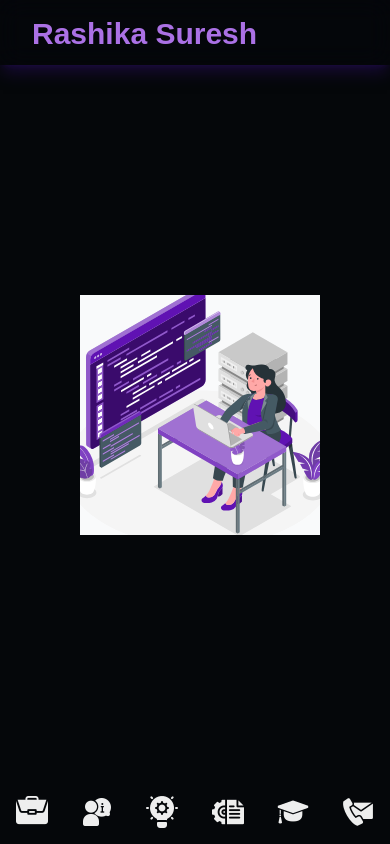
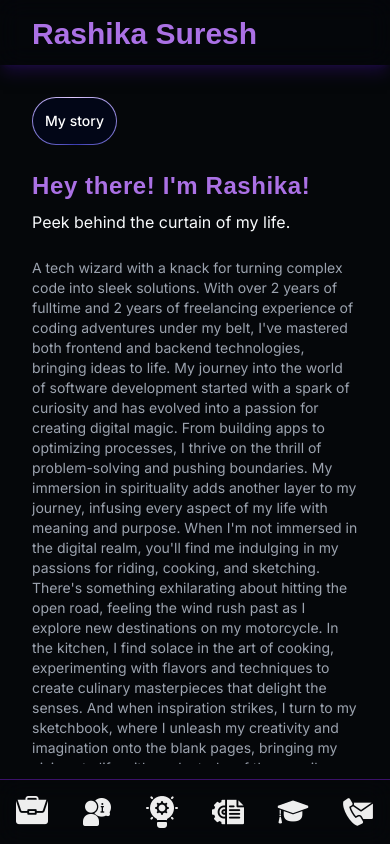
Before and after one commit to Rashika258/portfolio, a Next.js app: page /about in a window 390 px wide. Built offline with nearby package versions, Linux system fonts and the light colour scheme; a web font is replaced by a local one.

Commit message:
About page responsiveness

```diff
--- a/app/about/page.tsx
+++ b/app/about/page.tsx
@@ -3,30 +3,28 @@ import { aboutContent, aboutWords } from "@/components/data";
 import { DirectionAwareHoverCard } from "@/components/ui/direction-aware-hover-card";
 import HeaderText from "@/components/ui/header-text";
 import { TextGenerateEffect } from "@/components/ui/text-generate-effect";
-
-import Image from "next/image";
 import * as React from "react";
 
 export default function About() {
   return (
-    <div className="relative flex h-[calc(100vh-145px)] w-full  px-20 mt-[65px] mb-[80px] overflow-y-auto">
-      <div className="relative  flex items-center justify-center">
+    <div className="relative flex flex-col md:flex-row h-[calc(100vh-145px)] w-full px-8 md:px-20 mt-[65px] mb-[80px] overflow-y-auto">
+      <div className="relative hidden  md:flex items-center justify-center">
         <DirectionAwareHoverCard imageUrl={"/about_bg.svg"}>
           <p className="font-bold text-xl">Rashika</p>
           <p className="font-normal text-sm">25, August, 2000</p>
         </DirectionAwareHoverCard>
       </div>
-      <div className="pl-20 py-10 flex flex-col items-center justify-center">
+      <div className="md:pl-20 md:py-10 flex flex-col items-center justify-center">
         <HeaderText text="My story" />
 
         <TextGenerateEffect words={aboutWords} className="w-full" />
-        <div className="py-2  w-full items-center justify-start flex ">
+        <div className="py-2 text-base w-full items-center justify-start flex ">
           Peek behind the curtain of my life.
         </div>
 
         <div
           className="
-            flex w-full py-4 text-gray-400 text-base text-justify"
+            flex w-full py-4 text-gray-400 text-sm md:text-base text-left md:text-justify"
         >
           {aboutContent}
         </div>
--- a/components/ui/mobile-navbar.tsx
+++ b/components/ui/mobile-navbar.tsx
@@ -5,7 +5,7 @@ import Link from "next/link";
 
 const MobileNavbar = () => {
   return (
-    <div className="flex items-center justify-between p-4 w-full md:hidden bottom-0 z-50 fixed">
+    <div className="flex items-center justify-between footer__wrapper backdrop-blur-md p-4 w-full md:hidden bottom-0 z-50 fixed">
       {navItems &&
         navItems?.map((navItem, idx) => {
           return (
--- a/components/ui/text-generate-effect.tsx
+++ b/components/ui/text-generate-effect.tsx
@@ -46,7 +46,7 @@ export const TextGenerateEffect = ({
   return (
     <div className={cn("font-bold", className)}>
       <div className="mt-4">
-        <div className=" logo__font  text-4xl leading-snug tracking-wide">
+        <div className=" logo__font text-2xl  md:text-4xl leading-snug tracking-wide">
           {renderWords()}
         </div>
       </div>
```
Also changed, not shown: components/home/herocontent.tsx (+6 -7 lines).
